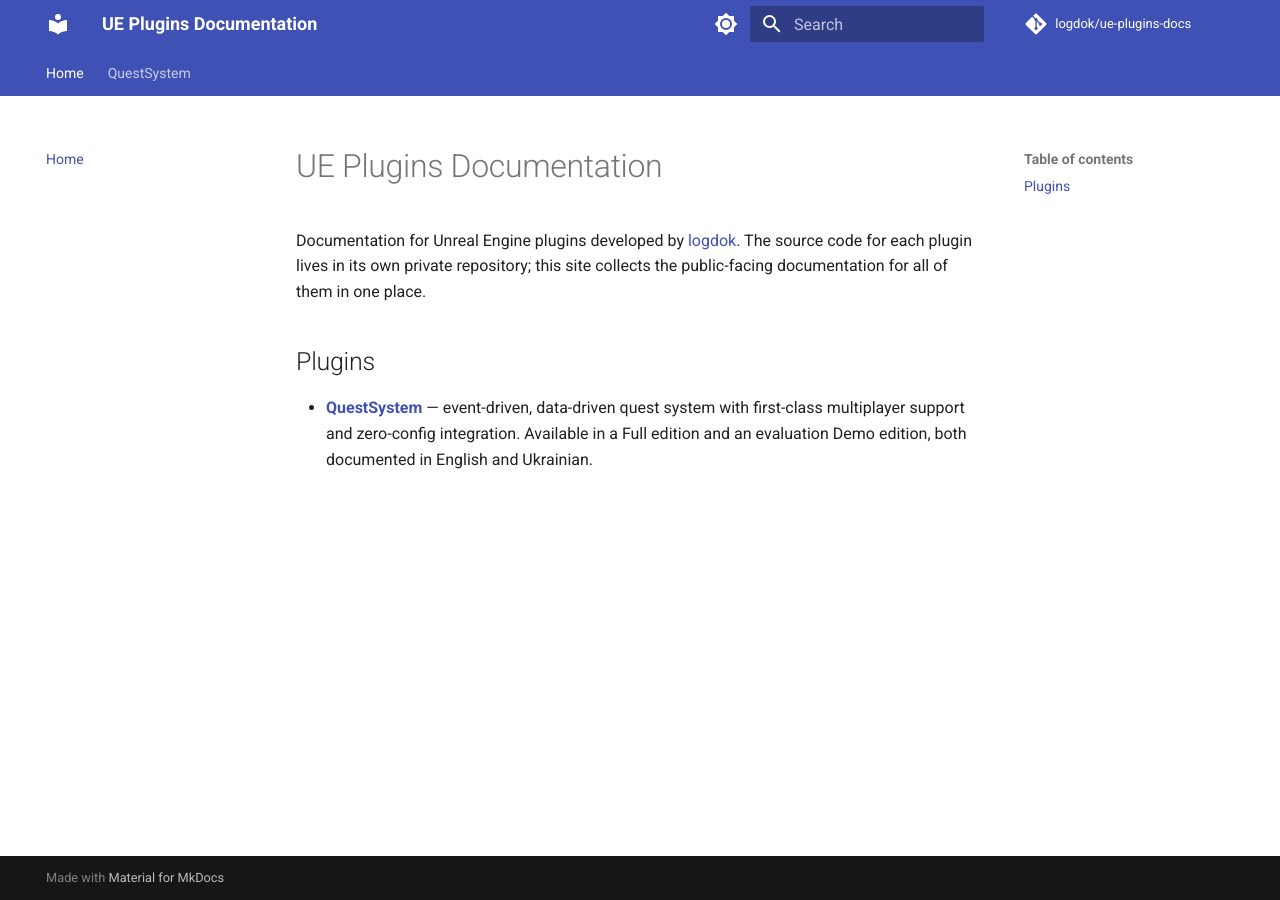
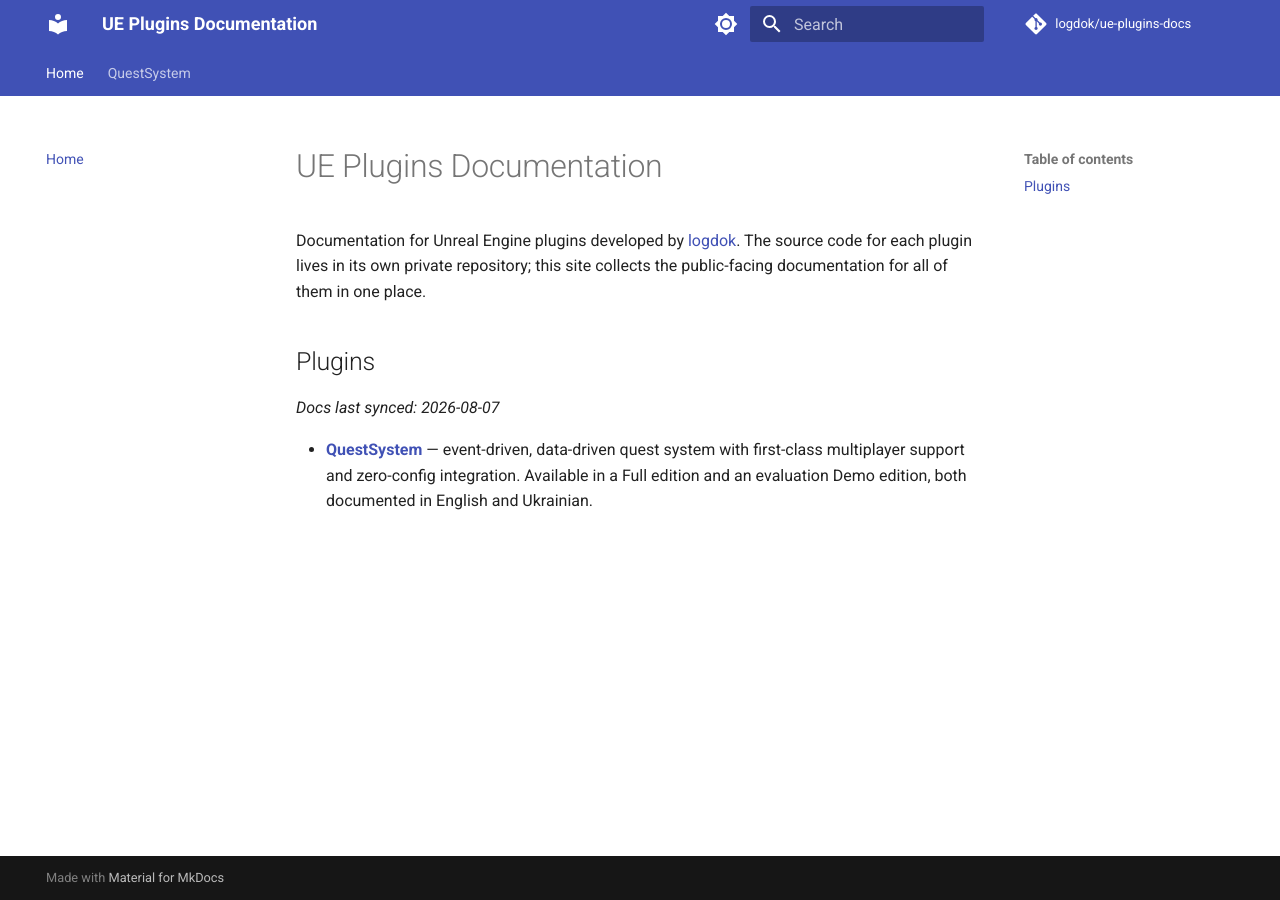
Before and after one commit to logdok/ue-plugins-docs, an MkDocs documentation site: the page built from docs/index.md, in a window 1280 px wide. Built offline with MkDocs 1.6.1 and Material for MkDocs 9.7.7, drawn with Linux system fonts in a browser that asks for light colours; comment, search, counter and statistics services are not loaded.

Commit message:
Seed the homepage's last-synced date marker.
The actual date gets kept current by HostQuestSystem's push-docs.yml on
every real doc sync going forward; this just seeds the marker block once
so the page has correct, non-placeholder content immediately.

Co-Authored-By: Claude Sonnet 5 <noreply@anthropic.com>
Claude-Session: https://claude.ai/code/session_01CddAnNMtKVpPp9v2JR7aHh

```diff
--- a/docs/index.md
+++ b/docs/index.md
@@ -4,4 +4,8 @@ Documentation for Unreal Engine plugins developed by [logdok](https://github.com
 
 ## Plugins
 
+<!-- last-synced:start -->
+*Docs last synced: 2026-08-07*
+<!-- last-synced:end -->
+
 - **[QuestSystem](quest-system/index.md)** — event-driven, data-driven quest system with first-class multiplayer support and zero-config integration. Available in a Full edition and an evaluation Demo edition, both documented in English and Ukrainian.
```
